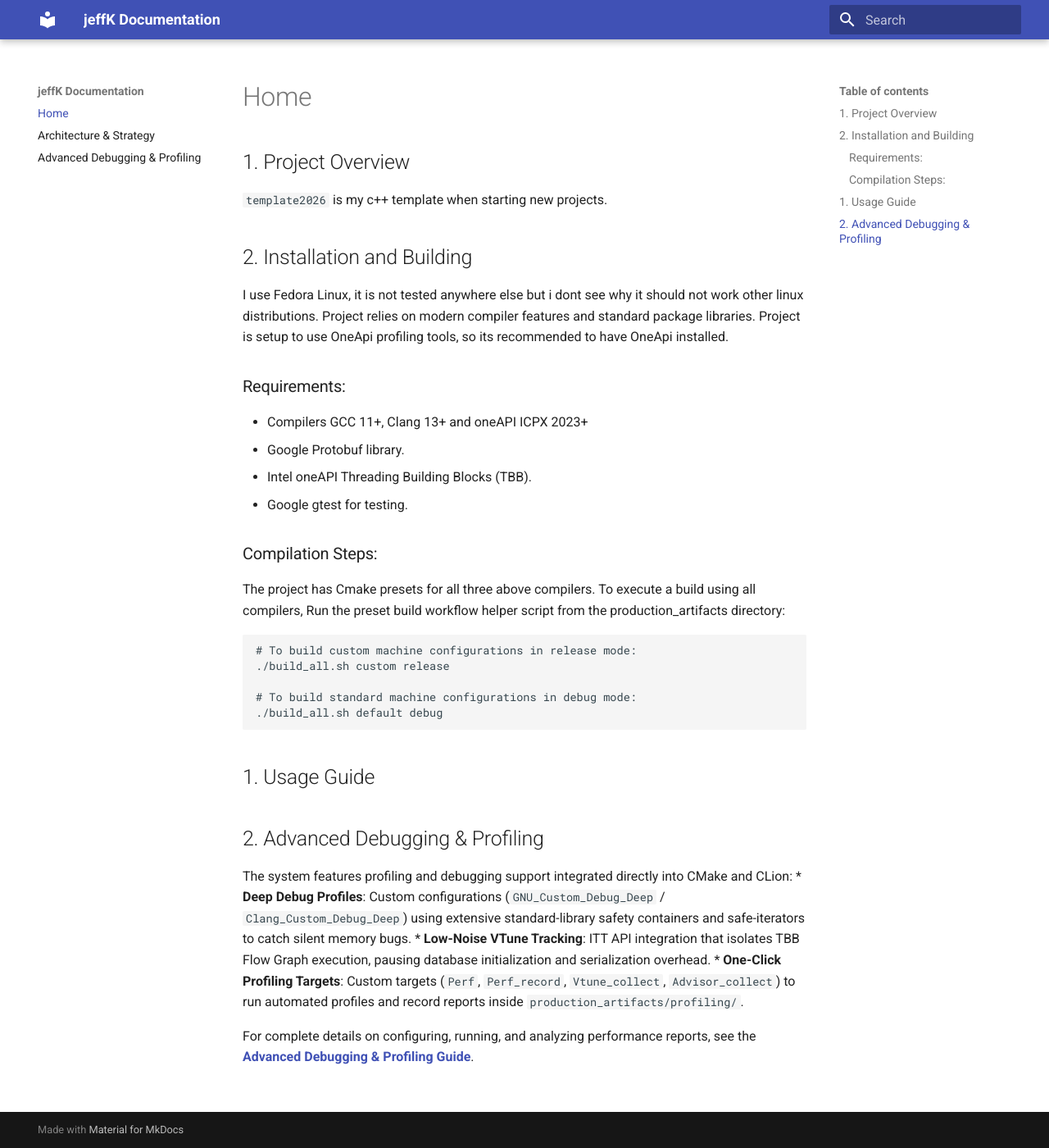
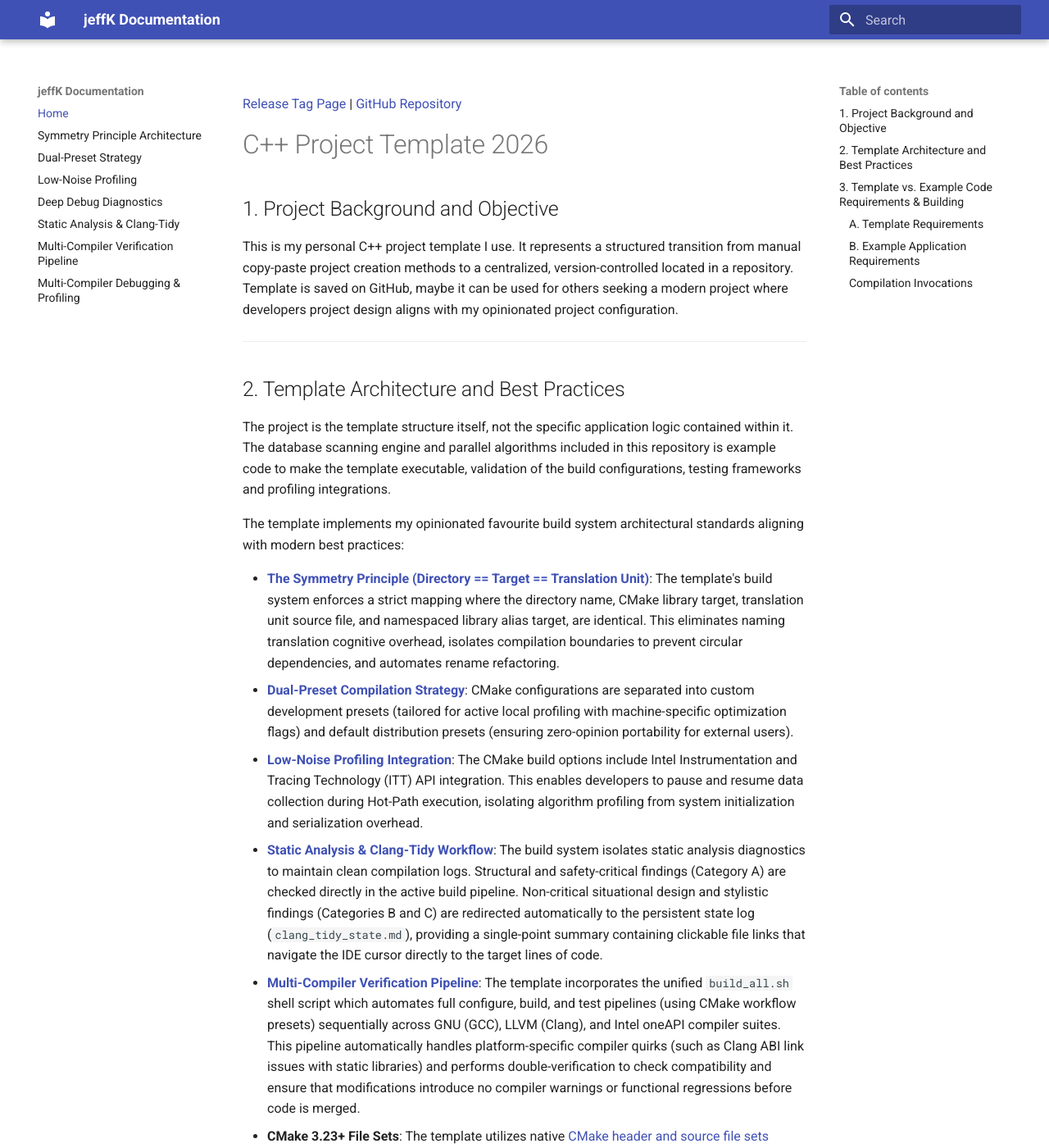
Before and after one commit to JeffKarling/CPP-new-project-template-2026, an MkDocs documentation site: the page built from Documentation/README.md, in a window 1280 px wide and 1400 px high. Shown: the whole window at 82% size. Built offline with MkDocs 1.6.1 and Material for MkDocs 9.7.7, drawn with Linux system fonts in a browser that asks for light colours; some of the changed text lies outside the part shown.

Commit message:
docs: restructure documentation, fix filenames in mkdocs, remove emojis, bump version to 1.2.3

````diff
--- a/CMakeLists.txt
+++ b/CMakeLists.txt
@@ -7,7 +7,7 @@ set(DIR_NAME template2026)
 #set(CMAKE_CXX_MODULE_STD 1)
 
 project(${DIR_NAME}
-        VERSION 1.2.2
+        VERSION 1.2.3
         DESCRIPTION "${PROJECT_NAME} is a opinionated personal C+++ project template"
         HOMEPAGE_URL "https://github.com/JeffKarling/CPP-new-project-template-2026"
         LANGUAGES CXX
--- /dev/null
+++ b/Documentation/README.md
@@ -0,0 +1,51 @@
+[Release Tag Page](https://github.com/JeffKarling/CPP-new-project-template-2026/releases) | [GitHub Repository](https://github.com/JeffKarling/CPP-new-project-template-2026)
+
+# C++ Project Template 2026
+
+## 1. Project Background and Objective
+
+This is my personal C++ project template I use. It represents a structured transition from manual copy-paste project creation methods to a centralized, version-controlled located in a repository. Template is saved on GitHub, maybe it can be used for others seeking a modern project where developers project design aligns with my opinionated project configuration.
+
+---
+## 2. Template Architecture and Best Practices
+
+The project is the template structure itself, not the specific application logic contained within it. The database scanning engine and parallel algorithms included in this repository is example code to make the template executable, validation of the build configurations, testing frameworks and profiling integrations.
+
+The template implements my opinionated favourite build system architectural standards aligning with modern best practices:
+
+* **[The Symmetry Principle (Directory == Target == Translation Unit)](symmetry_principle.md)**: The template's build system enforces a strict mapping where the directory name, CMake library target, translation unit source file, and namespaced library alias target, are identical. This eliminates naming translation cognitive overhead, isolates compilation boundaries to prevent circular dependencies, and automates rename refactoring.
+* **[Dual-Preset Compilation Strategy](dual_preset_strategy.md)**: CMake configurations are separated into custom development presets (tailored for active local profiling with machine-specific optimization flags) and default distribution presets (ensuring zero-opinion portability for external users).
+* **[Low-Noise Profiling Integration](low_noise_profiling.md)**: The CMake build options include Intel Instrumentation and Tracing Technology (ITT) API integration. This enables developers to pause and resume data collection during Hot-Path execution, isolating algorithm profiling from system initialization and serialization overhead.
+* **[Static Analysis & Clang-Tidy Workflow](static_analysis_workflows.md)**: The build system isolates static analysis diagnostics to maintain clean compilation logs. Structural and safety-critical findings (Category A) are checked directly in the active build pipeline. Non-critical situational design and stylistic findings (Categories B and C) are redirected automatically to the persistent state log (`clang_tidy_state.md`), providing a single-point summary containing clickable file links that navigate the IDE cursor directly to the target lines of code.
+* **[Multi-Compiler Verification Pipeline](production_artifacts.md)**: The template incorporates the unified `build_all.sh` shell script which automates full configure, build, and test pipelines (using CMake workflow presets) sequentially across GNU (GCC), LLVM (Clang), and Intel oneAPI compiler suites. This pipeline automatically handles platform-specific compiler quirks (such as Clang ABI link issues with static libraries) and performs double-verification to check compatibility and ensure that modifications introduce no compiler warnings or functional regressions before code is merged.
+* **CMake 3.23+ File Sets**: The template utilizes native [CMake header and source file sets](https://cmake.org/cmake/help/latest/command/target_sources.html#file-sets) (`FILE_SET`) instead of legacy globs or manually tracked list variables. This guarantees clean public interface tracking and simplifies downstream target consumption.
+* **[Deep Debug Diagnostics](deep_debug_details.md)**: The build system defines multi-compiler diagnostic debugging profiles (`GNU_Custom_Debug_Deep` and `Clang_Custom_Debug_Deep`) that integrate maximum standard-library safety assertions (`_LIBCPP_HARDENING_MODE_EXTENSIVE` for Clang and `_GLIBCXX_DEBUG_PEDANTIC` for GCC) to expose out-of-bounds reads and iterator invalidations at runtime. Compiling under both configurations is critical due to the layout-neutral preconditions checking in Clang's hardened libc++ and the strict structural iterator safety checks in GCC's safe-mode libstdc++.
+
+---
+
+## 3. Template vs. Example Code Requirements & Building
+
+The project template is configured and tested using Fedora Linux. While the workspace contains both the core C++ build template and a concrete database scanning code example, their toolchain and compilation requirements are distinct:
+
+### A. Template Requirements
+These tools and configurations represent the core architecture of the C++ template itself:
+* **CMake 3.23+**: Enforces native File Sets (`FILE_SET`) attributes for header tracking.
+* **Modern C++ Compilers**: Supports GCC 11+, LLVM Clang 13+, or **[Intel oneAPI](https://www.intel.com/content/www/us/en/developer/tools/oneapi/overview.html)** ICPX 2023+.
+* **[Intel oneAPI Toolkit](https://www.intel.com/content/www/us/en/developer/tools/oneapi/overview.html)**: Recommended system-level installation to support direct VTune, Advisor, and dynamic compiler optimization presets. Note that the **Intel Instrumentation and Tracing Technology (ITT) API** is integrated as a template feature to support low-noise profiling out of the box. While the build system is designed to compile successfully without it (by setting the `ENABLE_ITT` feature to `OFF` in CMake), having the ITT API libraries available is required if you want to utilize the template's integrated profiling tracing features. For detailed information on executing and managing performance profiles, see the **[Multi-Compiler Debugging & Profiling Guide](profiling_guide.md)**.
+
+### B. Example Application Requirements
+These system package libraries are strictly required by the concrete database scanning and parallel extraction code example included to demonstrate the template:
+* **Google Protobuf**: Required for object serialization of database schemas.
+* **Intel Threading Building Blocks (TBB)**: Required for the task-parallel Flow Graph database scanning algorithms. *(Note: Threading Building Blocks is also deeply integrated into the template's parallel build configurations).*
+* **Google Test (GTest)**: Required by the unit testing harness to validate code modifications.
+
+### Compilation Invocations
+To compile, build, and verify the example application across GNU, LLVM, and oneAPI compiler suites sequentially, execute the multi-compiler verification runner from the workspace directory:
+
+```bash
+# Compile and test development configurations in debug mode
+./production_artifacts/build_all.sh custom debug
+
+# Compile and test standard configurations in release mode
+./production_artifacts/build_all.sh default release
+```
--- a/Documentation/index.md
+++ /dev/null
@@ -1,34 +0,0 @@
-## 1. Project Overview
-
-`template2026` is my c++ template when starting new projects.
-
-## 2. Installation and Building
-
-I use Fedora Linux, it is not tested anywhere else but i dont see why it should not work other linux distributions.
-Project relies on modern compiler features and standard package libraries. Project is setup to use OneApi profiling tools, so its recommended to have OneApi installed.
-
-### Requirements:
-- Compilers GCC 11+, Clang 13+ and oneAPI ICPX 2023+
-- Google Protobuf library.
-- Intel oneAPI Threading Building Blocks (TBB).
-- Google gtest for testing.
-
-### Compilation Steps:
-The project has Cmake presets for all three above compilers. To execute a build using all compilers, Run the preset build workflow helper script from the production_artifacts directory:
-```bash
-# To build custom machine configurations in release mode:
-./build_all.sh custom release
-
-# To build standard machine configurations in debug mode:
-./build_all.sh default debug
-```
-## 1. Usage Guide
-
-## 2. Advanced Debugging & Profiling
-
-The system features profiling and debugging support integrated directly into CMake and CLion:
-* **Deep Debug Profiles**: Custom configurations (`GNU_Custom_Debug_Deep` / `Clang_Custom_Debug_Deep`) using extensive standard-library safety containers and safe-iterators to catch silent memory bugs.
-* **Low-Noise VTune Tracking**: ITT API integration that isolates TBB Flow Graph execution, pausing database initialization and serialization overhead.
-* **One-Click Profiling Targets**: Custom targets (`Perf`, `Perf_record`, `Vtune_collect`, `Advisor_collect`) to run automated profiles and record reports inside `production_artifacts/profiling/`.
-
-For complete details on configuring, running, and analyzing performance reports, see the **[Advanced Debugging & Profiling Guide](profiling_guide.md)**.
--- a/Documentation/profiling_guide.md
+++ b/Documentation/profiling_guide.md
@@ -1,4 +1,4 @@
-# Advanced Debugging & Profiling Guide
+# Multi-Compiler Debugging & Profiling Guide
 
 This guide details how to use the built-in compiler configurations, command-line profiling targets, and Intel ITT instrumentation to debug, profile, and optimize the `template2026` database scanning engine.
 
--- a/mkdocs.yml
+++ b/mkdocs.yml
@@ -7,6 +7,11 @@ theme:
   name: material
 
 nav:
-  - Home: index.md
-  - Architecture & Strategy: project_documentation.md
-  - Advanced Debugging & Profiling: profiling_guide.md
+  - Home: README.md
+  - Symmetry Principle Architecture: symmetry_principle.md
+  - Dual-Preset Strategy: dual_preset_strategy.md
+  - Low-Noise Profiling: low_noise_profiling.md
+  - Deep Debug Diagnostics: deep_debug_details.md
+  - Static Analysis & Clang-Tidy: static_analysis_workflows.md
+  - Multi-Compiler Verification Pipeline: production_artifacts.md
+  - Multi-Compiler Debugging & Profiling: profiling_guide.md
````
Also changed, not shown: Documentation/deep_debug_details.md (added, +49 -0 lines), Documentation/dual_preset_strategy.md (added, +83 -0 lines), Documentation/low_noise_profiling.md (added, +85 -0 lines), Documentation/production_artifacts.md (added, +16 -0 lines), Documentation/project_documentation.md (deleted, +0 -3 lines), Documentation/static_analysis_workflows.md (added, +99 -0 lines), Documentation/symmetry_principle.md (added, +121 -0 lines), production_artifacts/README.md (deleted, +0 -17 lines).
